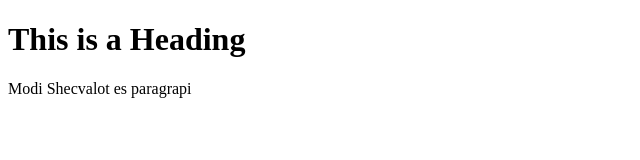
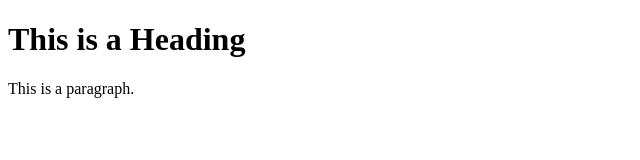
Before and after one commit to bestprogrammingtools/First-HTML-Project, a plain HTML site: page index.html in a window 1280 px wide. Shown: the whole page, without its empty margins (0-640 px from the left). Drawn offline with Linux system fonts and the light colour scheme.

Commit message:
Revert "avtvirtot shecvlili paragrapi"
This reverts commit 4def097dd2d2a45c60d851457c22b8103073db37.

```diff
--- a/index.html
+++ b/index.html
@@ -6,7 +6,7 @@
 <body>
 
 <h1>This is a Heading</h1>
-<p>Modi Shecvalot es paragrapi</p>
+<p>This is a paragraph.</p>
 
 </body>
 </html>
```
